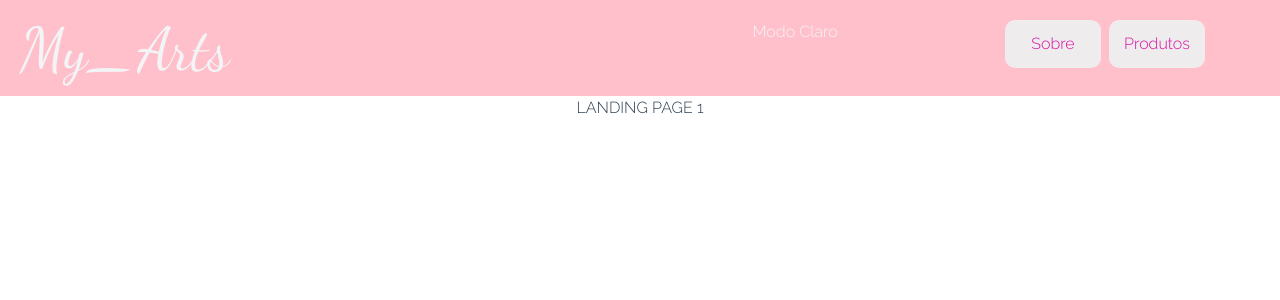
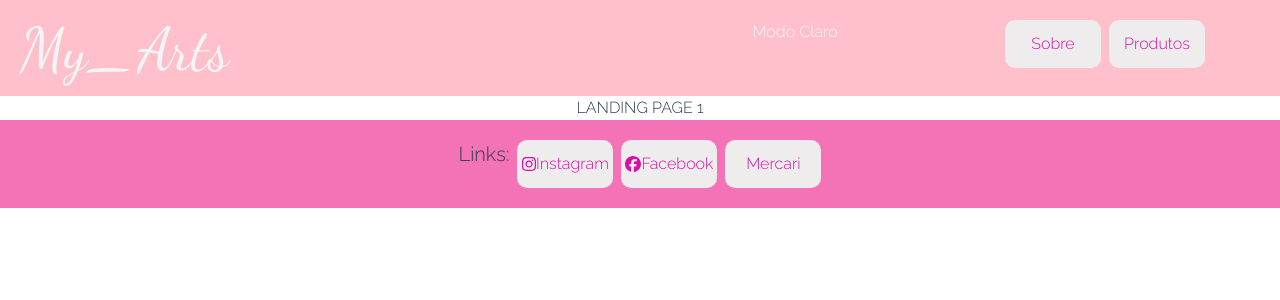
Before and after one commit to Diego-Bittencourt/myarts_ecommerce, a Vue app: page / in a window 1280 px wide. Before the commit this address had no page. Shown: the top 300 px of the page. Built offline with nearby package versions, Linux system fonts and the light colour scheme.

Commit message:
Add font awesome

```diff
--- a/src/components/layout/TheFooter.vue
+++ b/src/components/layout/TheFooter.vue
@@ -3,9 +3,18 @@
         <ul class="flex space-x-2  justify-center">
             <li class="text-xl align-middle"><h2>Links:</h2></li>
             <li><base-button outlink receivedlink="https://www.instagram.com/my_arts19.04/">
-            Instagram<font-awesome-icon icon="fa-brands fa-instagram" /></base-button></li>
-            <li><base-button outlink receivedlink="https://www.facebook.com/myarts19.04">Facebook</base-button></li>
-            <li><base-button outlink receivedlink="https://jp.mercari.com/user/profile/358929661">Mercari</base-button></li>
+          <font-awesome-icon icon="fa-brands fa-instagram" /> Instagram</base-button></li>
+            <li><base-button outlink receivedlink="https://www.facebook.com/myarts19.04">
+            <font-awesome-icon icon="fa-brands fa-facebook" />Facebook</base-button></li>
+            <li><base-button outlink receivedlink="https://jp.mercari.com/user/profile/358929661">
+            <font-awesome-icon icon="fa-regular fa-box-open" />Mercari</base-button></li>
         </ul>
     </footer>
 </template>
+
+<script lang="ts">
+
+export default {
+
+}
+</script>
--- a/src/libs/FontAwesomeIcon.vue
+++ /dev/null
@@ -1,46 +0,0 @@
-<template>
-  <svg
-    xmlns="http://www.w3.org/2000/svg"
-    :class="$props.class"
-    :viewBox="`0 0 ${width} ${height}`"
-  >
-    <path fill="currentColor" :d="svgPath" />
-  </svg>
-</template>
-
-<script>
-import { defineComponent, computed } from "vue";
-import { findIconDefinition } from "@fortawesome/fontawesome-svg-core";
-
-export default defineComponent({
-  name: "FontAwesomeIcon",
-
-  props: {
-    icon: {
-      type: String,
-      required: true
-    },
-    type: {
-      type: String,
-      default: "fas",
-      required: false
-    },
-    class: String
-  },
-
-  setup(props) {
-    const definition = computed(() =>
-      findIconDefinition({
-        prefix: props.type,
-        iconName: props.icon
-      })
-    );
-
-    const width = computed(() => definition.value.icon[0]);
-    const height = computed(() => definition.value.icon[1]);
-    const svgPath = computed(() => definition.value.icon[4]);
-
-    return { width, height, svgPath };
-  }
-});
-</script>
--- a/src/main.ts
+++ b/src/main.ts
@@ -5,28 +5,25 @@ import store from './store'
 import './assets/tailwind.css'
 import LandingPage from './pages/LandingPage.vue';
 import BaseButton from './components/UI/BaseButton.vue';
-import { FontAwesomeIcon } from './plugins/font-awesome';
 
 const app = createApp(App);
 
-// /* import the fontawesome core */
-// import  { library }  from '@fortawesome/fontawesome-svg-core';
-// import { library } from '@fortawesome/fontawesome-svg-core';
+/* import the fontawesome core */
+import { library } from '@fortawesome/fontawesome-svg-core';
 
-// /* import font awesome icon component */
-// import  { FontAwesomeIcon }  from '@fortawesome/vue-fontawesome';
+/* import font awesome icon component */
+import { FontAwesomeIcon } from '@fortawesome/vue-fontawesome';
 
-// /* import specific icons */
-// import {  }  from '@fortawesome/free-solid-svg-icons'
-// import { faInstagram } from '@fortawesome/free-brands-svg-icons';
+/* import specific icons */
+import { faInstagram, faFacebook } from '@fortawesome/free-brands-svg-icons';
+import { faBoxOpen } from '@fortawesome/free-solid-svg-icons';
 
-// /* add icons to the library */
-// library.add(faInstagram);
+/* add icons to the library */
+library.add(faInstagram, faFacebook, faBoxOpen);
 
-// app.component('font-awesome-icon', FontAwesomeIcon);
+app.component('font-awesome-icon', FontAwesomeIcon);
 app.component('landing-page', LandingPage);
 app.component('base-button', BaseButton);
-app.component('font-awesome-icon', FontAwesomeIcon)
 
 app.use(store);
 app.use(router);
--- a/src/plugins/font-awesome.ts
+++ /dev/null
@@ -1,8 +0,0 @@
-
-import { library } from "@fortawesome/fontawesome-svg-core";
-import { fas } from "@fortawesome/free-solid-svg-icons";
-import { faInstagram, faTwitter } from "@fortawesome/free-brands-svg-icons";
-import FontAwesomeIcon from "@/libs/FontAwesomeIcon.vue";
-library.add(fas, faTwitter, faInstagram);
-
-export { FontAwesomeIcon };
```
